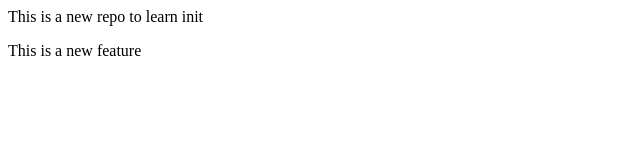
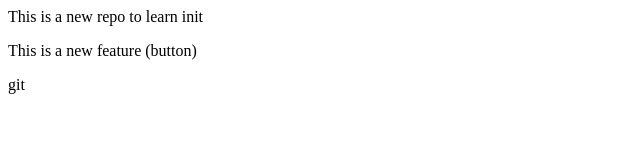
Before and after one commit to DevanshKaushik27/Local-Repo, a plain HTML site: page index.html in a window 1280 px wide. Shown: the full height of the page, 0-640 px from the left. Drawn offline with Linux system fonts and the light colour scheme.

```diff
--- a/index.html
+++ b/index.html
@@ -1,2 +1,2 @@
 <p>This is a new repo to learn init</p>
-<p>This is a new feature</p>
+<p>This is a new feature (button)</p>git
```
